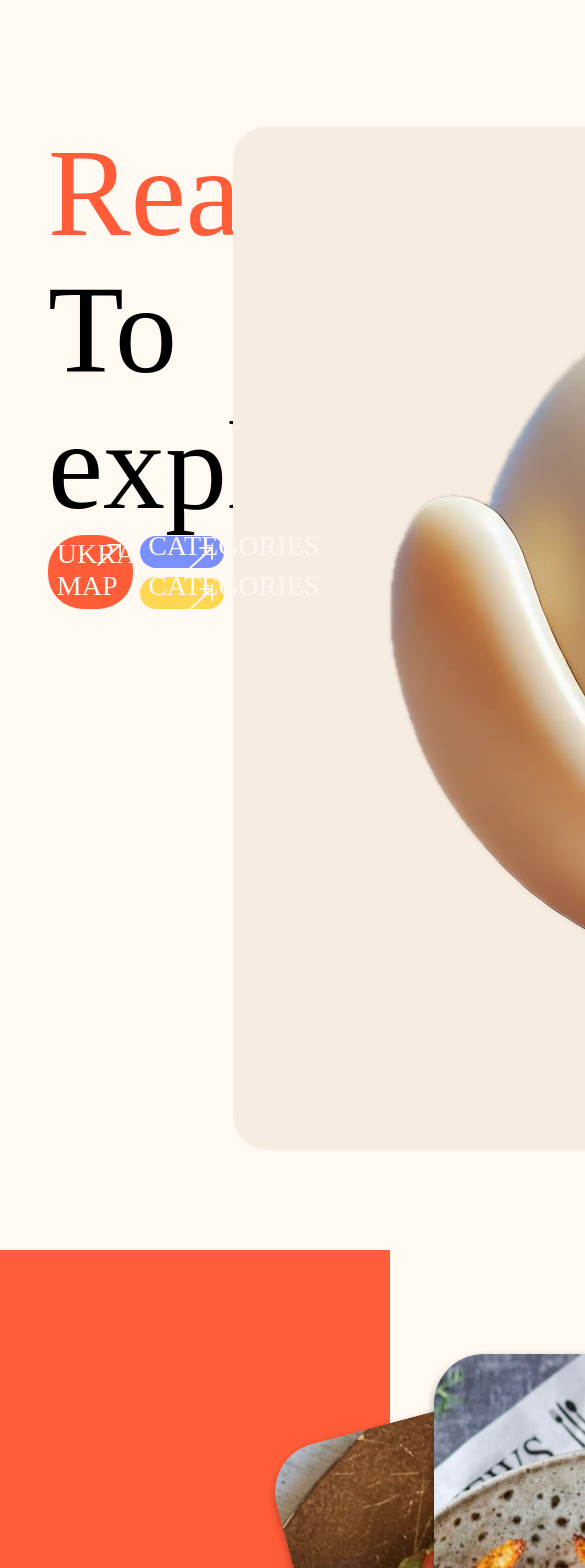
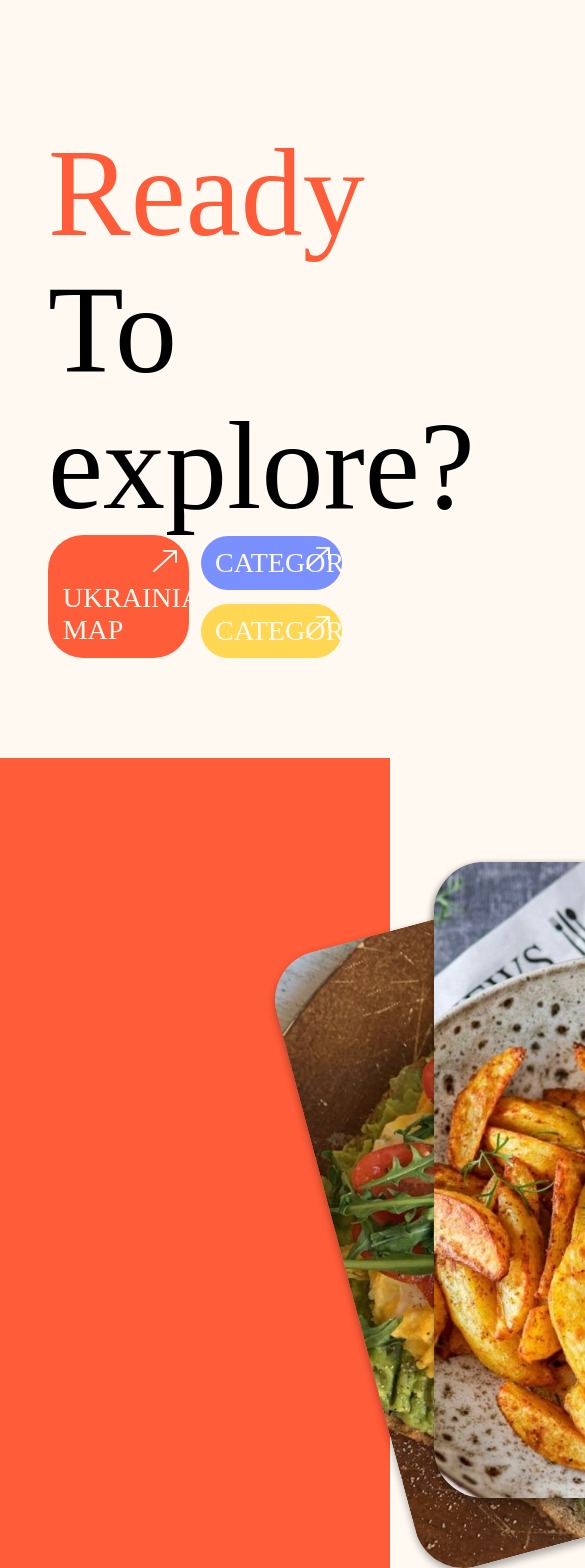
Before and after one commit to VladyslavFiniahin/RW-Project-Front, a React (Create React App) app: page / in a window 390 px wide. Shown: the part 1000-2568 px from the top of the page, 585 px wide, since content can reach past the window. Built offline with nearby package versions, Linux system fonts and the light colour scheme.

Commit message:
dump2 overflow fix

```diff
--- a/src/pages/Mainpage/Mainpage.jsx
+++ b/src/pages/Mainpage/Mainpage.jsx
@@ -54,7 +54,7 @@ const Mainpage = () => {
             </div>
           </div>
           <div className={styles.right_section2}>
-            <img src="/mainpage/dump2.png" alt="dump2"></img>
+            <img className={styles.dump2} src="/mainpage/dump2.png" alt="dump2"></img>
           </div>
         </section>
 
--- a/src/pages/Mainpage/Mainpage.module.css
+++ b/src/pages/Mainpage/Mainpage.module.css
@@ -107,6 +107,10 @@
   border-radius: 35px;
 }
 
+.right_section2 img {
+  width: 30vw;
+}
+
 .section3 {
   height: 100vh;
   background-color: #FF5C39;
@@ -183,10 +187,10 @@
   z-index: 3;
 }
 
-.cardRight {
+/* .cardRight {
   transform: rotate(15deg) translateX(100px);
   z-index: 2;
-}
+} */
 
 .heroSection {
   display: flex;
@@ -238,3 +242,14 @@
   z-index: 2;
   font-family: 'Comfortaa', sans-serif;
 }
+
+@media (max-width: 1050px) {
+  .right_section2 {
+    display: none;
+  }
+
+  .left_section2 {
+    width: 100%;
+    margin-right: 0;
+  }
+}
```
